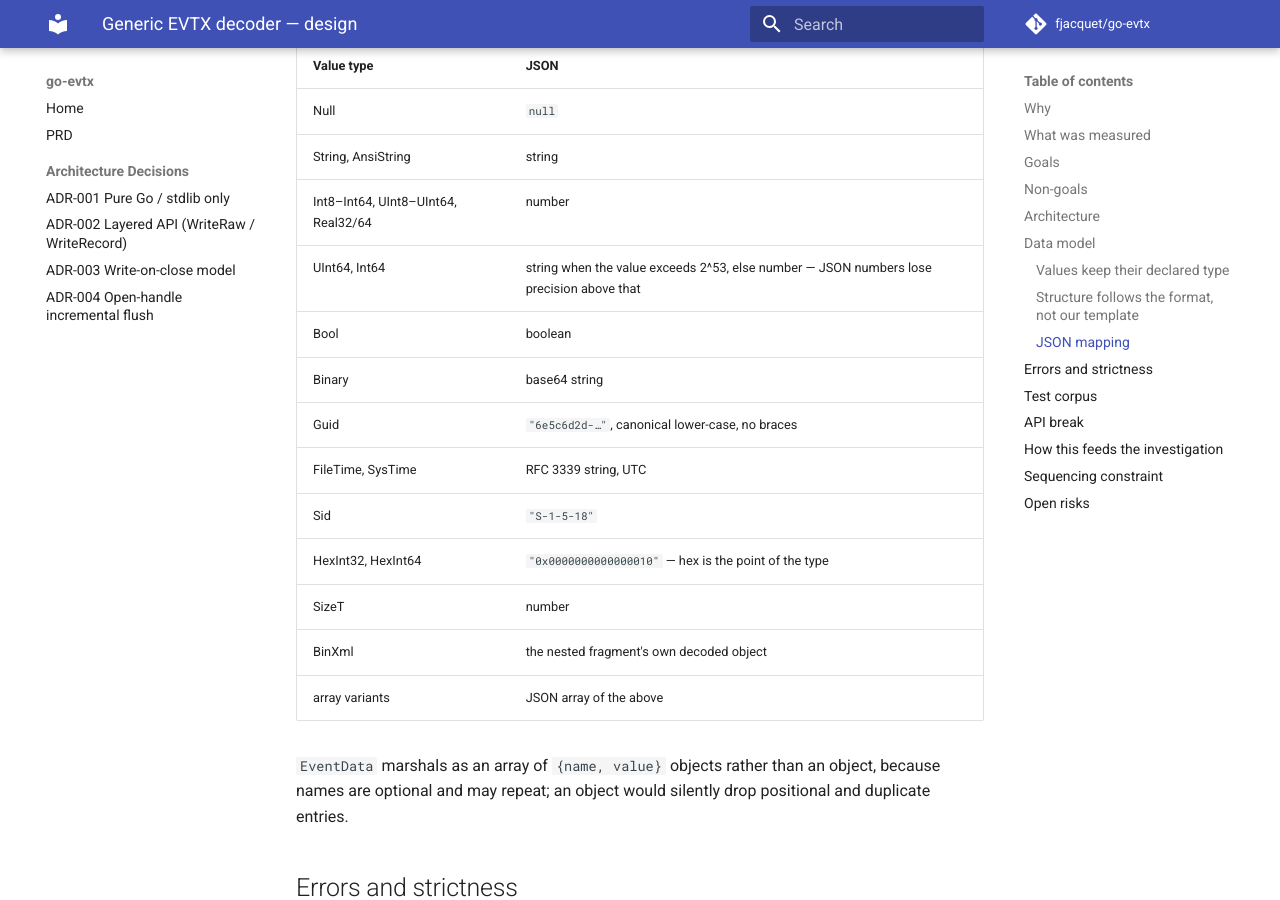
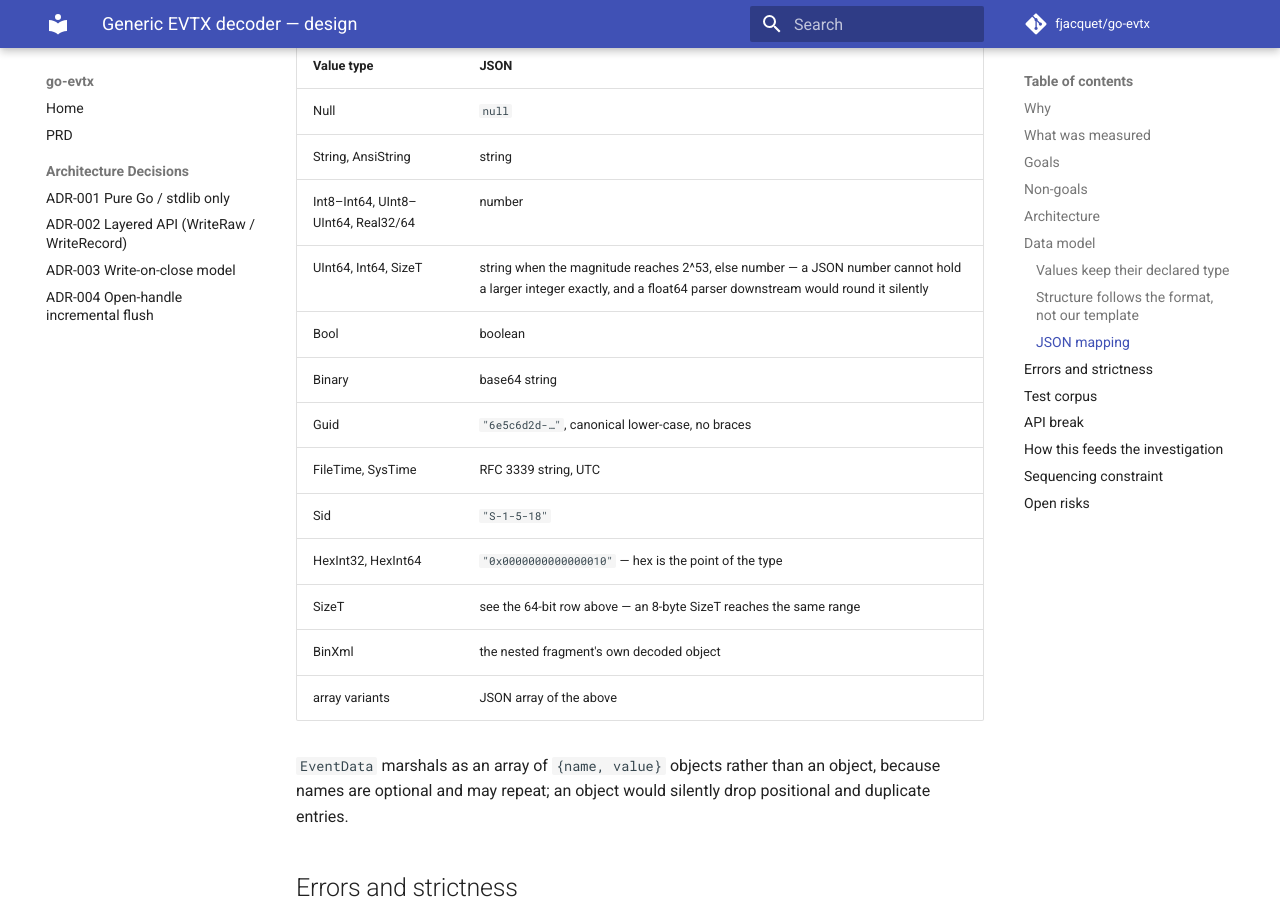
Before and after one commit to fjacquet/go-evtx, an MkDocs documentation site: the page built from docs/superpowers/specs/2026-08-09-generic-evtx-decoder-design.md, in a window 1280 px wide and 900 px high, scrolled down 5359 px. Built offline with MkDocs 1.6.1 and Material for MkDocs 9.7.7, drawn with Linux system fonts in a browser that asks for light colours; comment, search, counter and statistics services are not loaded.

Commit message:
docs: SizeT shares the 64-bit JSON quoting rule
The design doc's mapping table listed SizeT as an unconditional JSON
number while the implementation quotes it above 2^53, alongside UInt64 and
Int64. The review flagged the mismatch correctly; the table was the side
that was wrong.

decodeValue accepts an 8-byte SizeT, so values past 2^53 are structurally
reachable, and emitting one as a bare JSON number lets a float64 parser
downstream round it without a word - the same silent precision loss the
quoting rule exists to prevent. Also states the threshold as "reaches"
rather than "exceeds": 2^53 itself is the first integer that cannot be
round-tripped against its successor, so it belongs on the quoted side.

Co-Authored-By: Claude Opus 5 <noreply@anthropic.com>
Claude-Session: https://claude.ai/code/session_01SMMD2wrcUhxVtxB2pNjdgF

```diff
--- a/docs/superpowers/specs/2026-08-09-generic-evtx-decoder-design.md
+++ b/docs/superpowers/specs/2026-08-09-generic-evtx-decoder-design.md
@@ -212,14 +212,14 @@ the contract for the pipeline goal:
 | Null | `null` |
 | String, AnsiString | string |
 | Int8–Int64, UInt8–UInt64, Real32/64 | number |
-| UInt64, Int64 | string when the value exceeds 2^53, else number — JSON numbers lose precision above that |
+| UInt64, Int64, SizeT | string when the magnitude reaches 2^53, else number — a JSON number cannot hold a larger integer exactly, and a float64 parser downstream would round it silently |
 | Bool | boolean |
 | Binary | base64 string |
 | Guid | `"6e5c6d2d-…"`, canonical lower-case, no braces |
 | FileTime, SysTime | RFC 3339 string, UTC |
 | Sid | `"S-1-5-18"` |
 | HexInt32, HexInt64 | `"0x0000000000000010"` — hex is the point of the type |
-| SizeT | number |
+| SizeT | see the 64-bit row above — an 8-byte SizeT reaches the same range |
 | BinXml | the nested fragment's own decoded object |
 | array variants | JSON array of the above |
 
```
